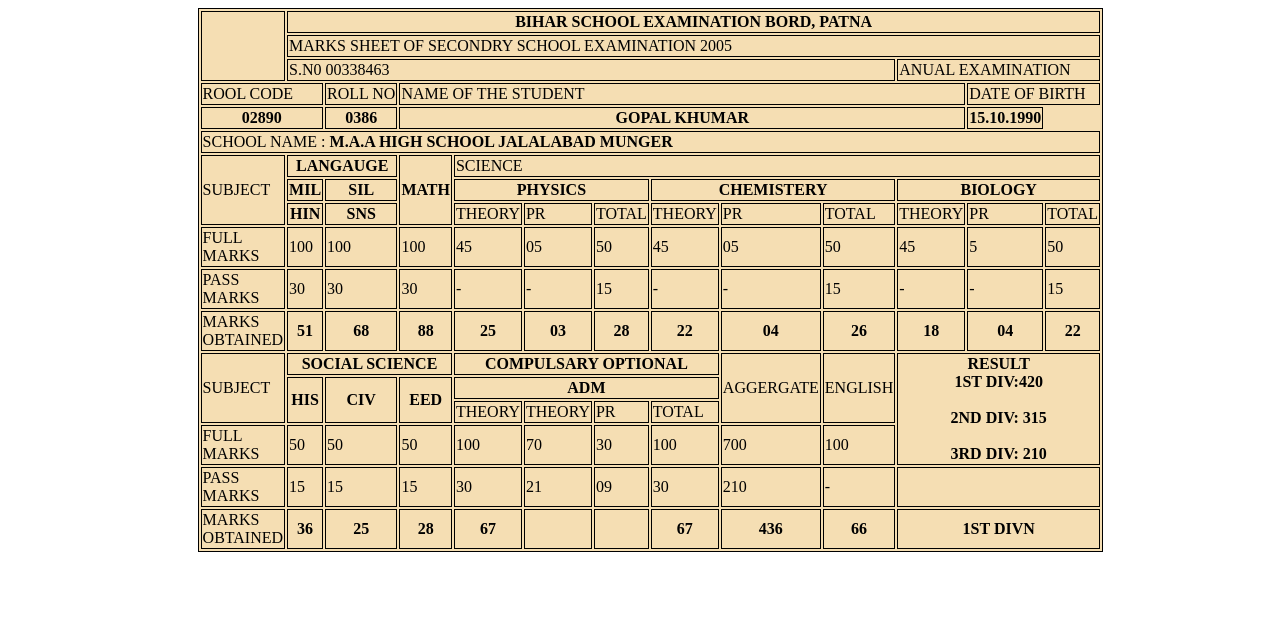
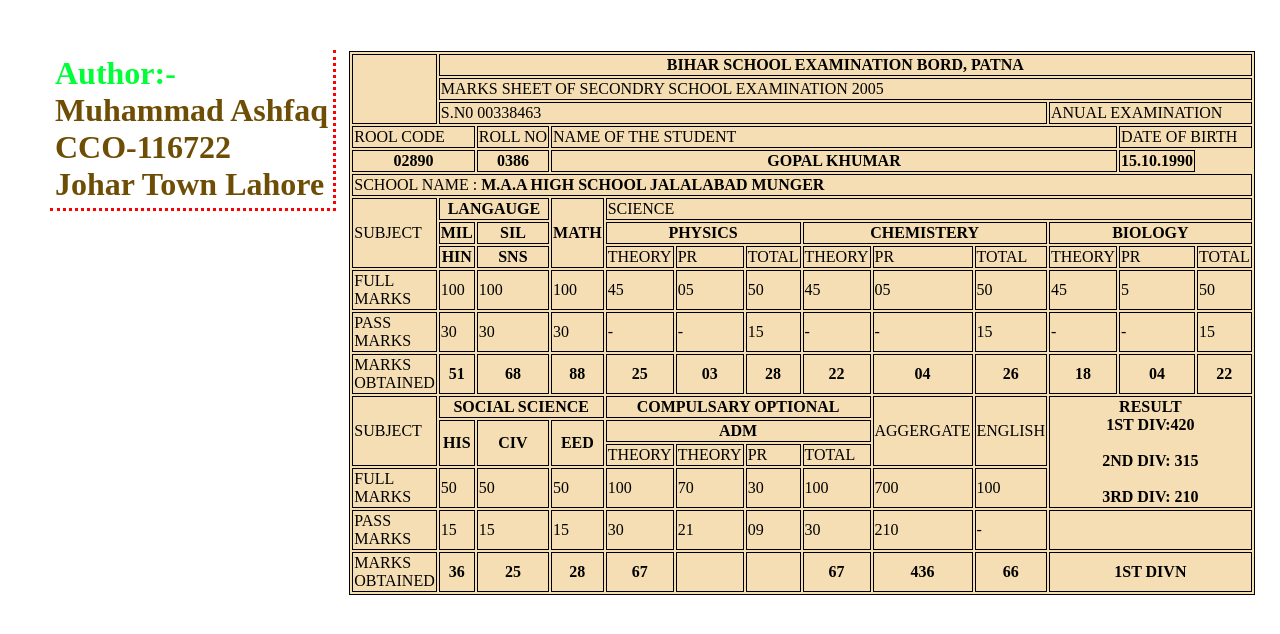
Before and after one commit to Ashfaq-Japsal/HTML-Assignment-5-1-, a plain HTML site: page index.html in a window 1280 px wide. Drawn offline with Linux system fonts and the light colour scheme.

Commit message:
html 5th

```diff
--- a/index.css
+++ b/index.css
@@ -1,9 +1,25 @@
 
+.intro {
+    position: absolute;
+    top: 50px;
+    left: 50px;
+    color: rgb(110, 77, 4);
+    font-size: xx-large;
+    font-weight: bold;
+    border-bottom: 3px dotted red;
+    border-right: 3px dotted red;
+    padding: 5px;
+}
+
+.Author {
+    color: rgb(0, 255, 55);
+}
 
 table{
     border: 1px solid;
     background-color: wheat;
-    margin-left: 15%;
+    margin-left: 27%;
+    margin-top: 4%;
 }
 
 td,th {
--- a/index.html
+++ b/index.html
@@ -7,6 +7,9 @@
     <link rel="stylesheet" href="index.css">
 </head>
 <body>
+
+  <div class="intro"><span class="Author">Author:-</span><br>Muhammad Ashfaq <br>CCO-116722 <br>Johar Town Lahore
+  </div>
 
     <table>
       <tr>
```
